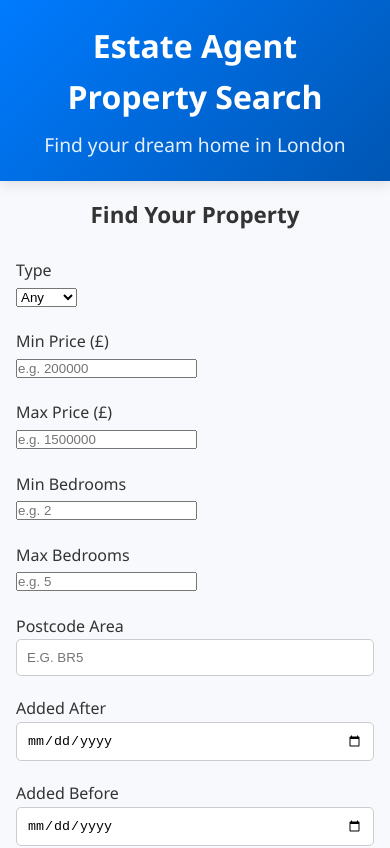
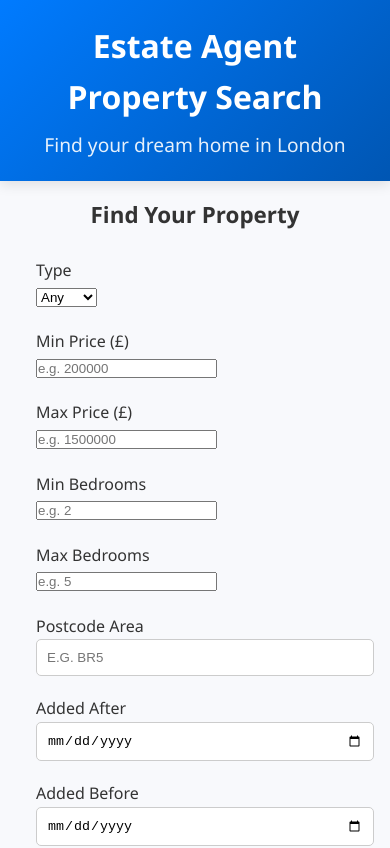
Before and after one commit to ThisangaD/Estate-Agent-APP, a React (Create React App) app in the folder estate-agent-app/: page / in a window 390 px wide. Shown: the top 848 px of the page. Built offline with nearby package versions, Linux system fonts and the light colour scheme.

Commit message:
responsive filter update

```diff
--- a/estate-agent-app/src/components/SearchForm.jsx
+++ b/estate-agent-app/src/components/SearchForm.jsx
@@ -40,6 +40,7 @@ const SearchForm = ({ onSearch }) => {
           display: "grid",
           gridTemplateColumns: "repeat(auto-fit, minmax(200px, 1fr))",
           gap: "20px",
+          marginLeft: "20px",
         }}
       >
         <div>
```
